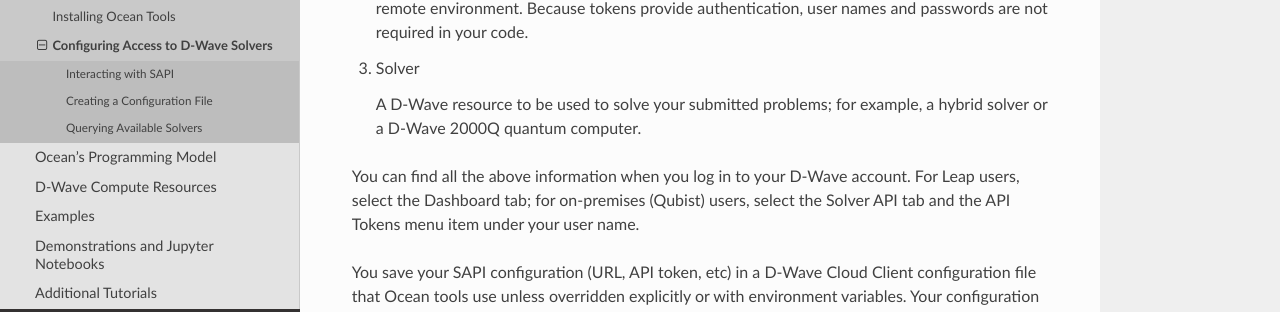
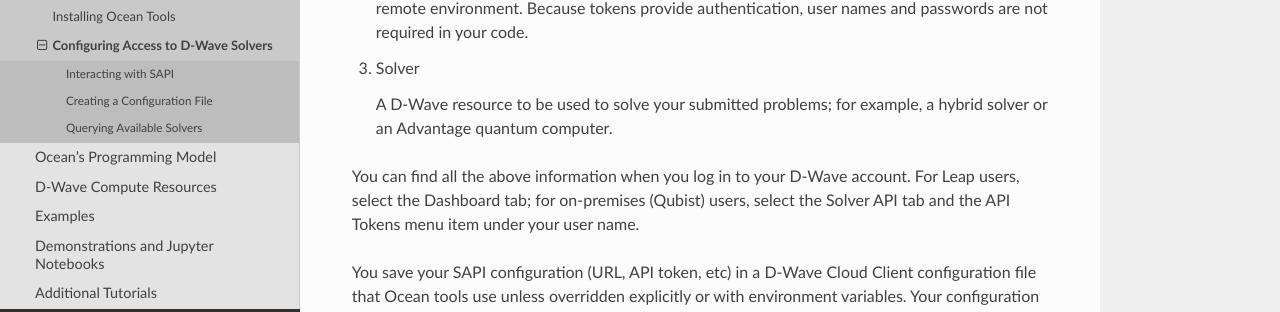
Before and after one commit to dwavesystems/dwave-ocean-sdk, a Sphinx documentation site: the page built from docs/overview/sapi.rst, in a window 1280 px wide and 900 px high, scrolled down 381 px. Shown: the part 163-475 px from the top of the window. Built offline with Sphinx 7.4.7 and the Read the Docs theme 2.0.0, drawn with Linux system fonts in a browser that asks for light colours; pages that are not in the unit, such as notebooks, are missing from menus; the version number could not be read and is left out.

Commit message:
Close https://github.com/dwavesystems/dwave-ocean-sdk/issues/157

```diff
--- a/docs/overview/sapi.rst
+++ b/docs/overview/sapi.rst
@@ -31,7 +31,7 @@
 3. Solver
 
    A D-Wave resource to be used to solve your submitted problems; for example, a
-   hybrid solver or a D-Wave 2000Q quantum computer.
+   hybrid solver or an Advantage quantum computer.
 
 You can find all the above information when you log in to your D-Wave account. For
 Leap users, select the Dashboard tab; for on-premises (Qubist) users, select the
```
